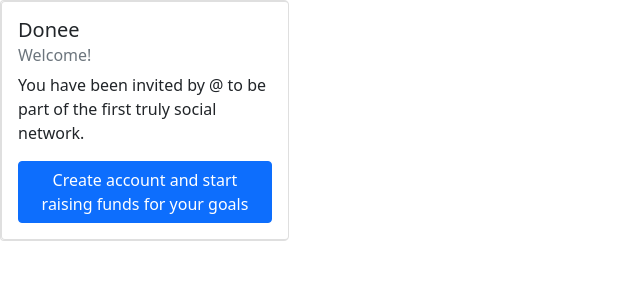
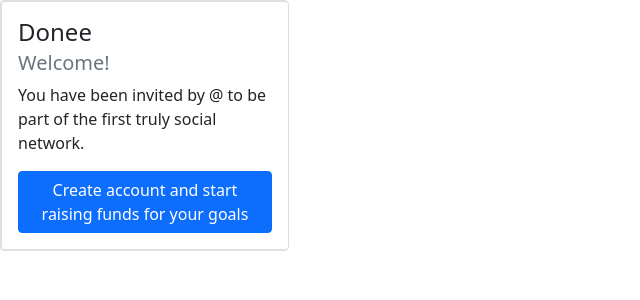
Before and after one commit to SaifulAbir/donee, a Django app: template templates/invitation_email.html in a window 1280 px wide. Shown: the top 300 px of the page, without its empty margins (0-640 px from the left). Run offline with Django 3.2, Linux system fonts and the light colour scheme; the template is opened without the code that fills it, so the values that code supplies are empty; parts of the project's set-up code (start-up, migrations or seed data) failed here and were passed over.

Commit message:
css modified for email template

```diff
--- a/templates/invitation_email.html
+++ b/templates/invitation_email.html
@@ -9,8 +9,8 @@
 <div class="card" style="width: 18rem;">
     <div class="card" style="width: 18rem;">
         <div class="card-body">
-            <h5 class="card-title">Donee</h5>
-            <h6 class="card-subtitle mb-2 text-muted">Welcome!</h6>
+            <h4 class="card-title">Donee</h4>
+            <h5 class="card-subtitle mb-2 text-muted">Welcome!</h5>
             <p class="card-text">You have been invited by @{{ ngo_username }} to be part of the first truly social network.</p>
             <a href="{{ invitation_link }}" class="card-link"><button type="button" class="btn btn-primary">Create account and start raising funds for your goals</button></a>
         </div>
```
